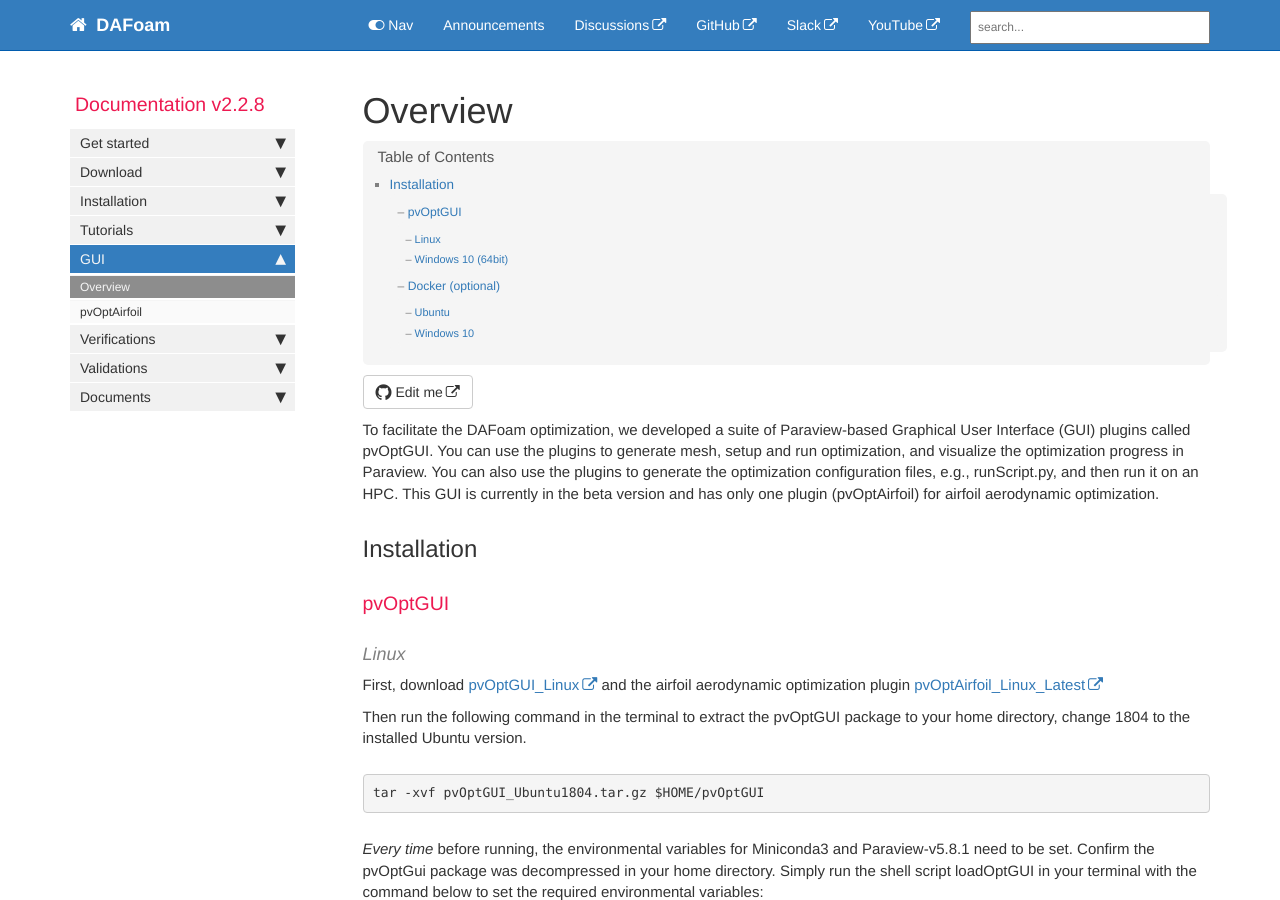
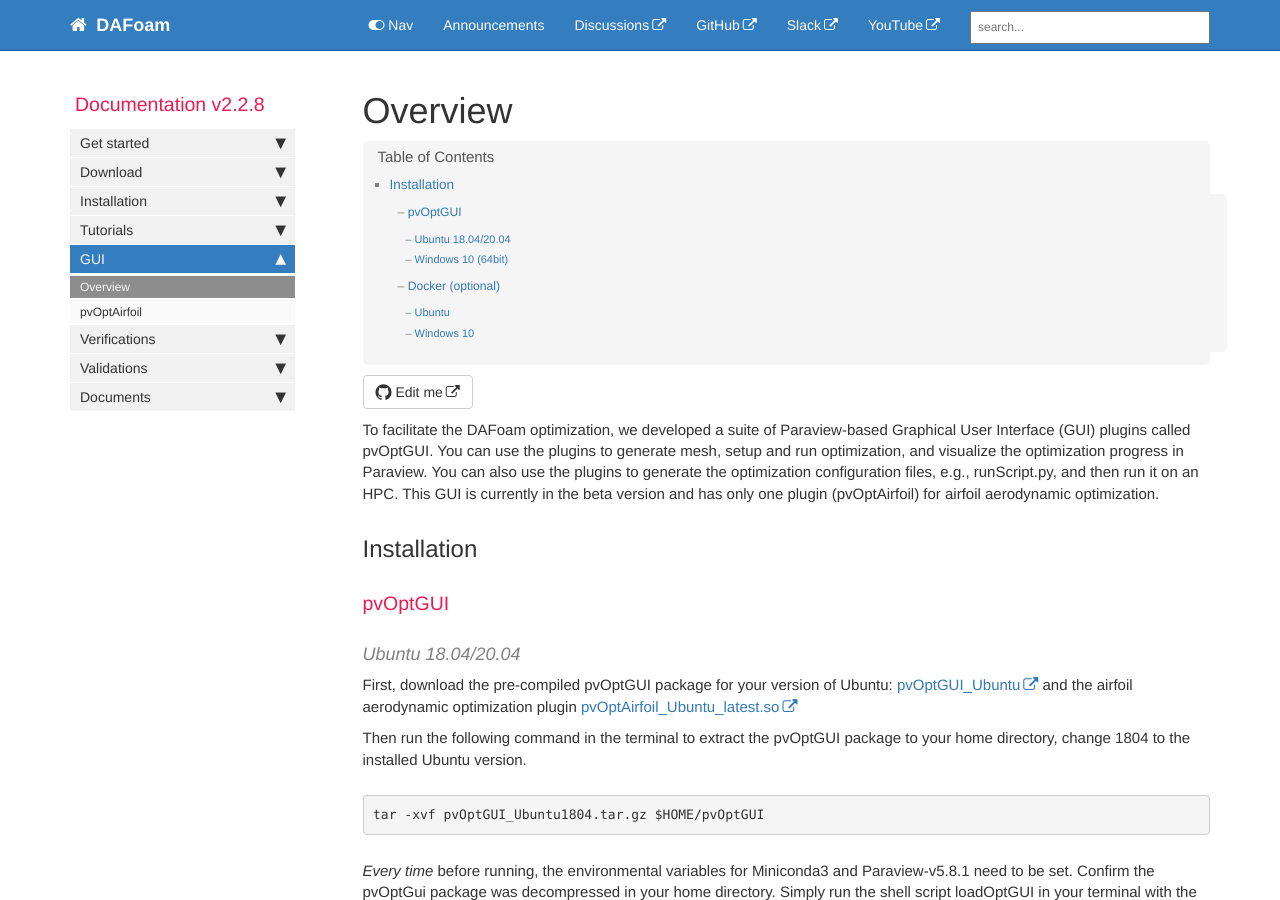
Before and after one commit to DAFoam/DAFoam.github.io, a Jekyll site: the page built from pages/mydoc/mydoc_gui_overview.md, in a window 1280 px wide and 900 px high. Built offline with Jekyll 4.4.1, drawn with Linux system fonts in a browser that asks for light colours; comment, search, counter and statistics services are not loaded.

Commit message:
Revert "Linux Updates"
This reverts commit a162fd4f509765956c371e3fad628bd47907f7e1.

```diff
--- a/pages/mydoc/mydoc_gui_overview.md
+++ b/pages/mydoc/mydoc_gui_overview.md
@@ -13,9 +13,9 @@ To facilitate the DAFoam optimization, we developed a suite of Paraview-based Gr
 
 ### pvOptGUI
 
-#### Linux
+#### Ubuntu 18.04/20.04
 
-First, download [pvOptGUI_Linux](https://github.com/DAFoam/files/releases/tag/pvOptGUI) and the airfoil aerodynamic optimization plugin [pvOptAirfoil_Linux_Latest](https://github.com/DAFoam/files/releases/tag/pvOptGUI)
+First, download the pre-compiled pvOptGUI package for your version of Ubuntu: [pvOptGUI_Ubuntu](https://github.com/DAFoam/files/releases/tag/pvOptGUI) and the airfoil aerodynamic optimization plugin [pvOptAirfoil_Ubuntu_latest.so](https://github.com/DAFoam/files/releases/tag/pvOptGUI)
 
 Then run the following command in the terminal to extract the pvOptGUI package to your home directory, change 1804 to the installed Ubuntu version.
 
@@ -63,7 +63,7 @@ Download the [Miniconda 3](https://repo.anaconda.com/miniconda/Miniconda3-py38_4
 - After the Miniconda3 installation completes, open the pvOptGUI folder containing the new miniconda3 directory and double click minicondaSetup.bat to install the required packages.
 - After the script finishes, a list of packages should appear in the console. Verify matplotlib version is 3.4.2, numpy is 1.20.2, and tk is 8.6.10; afterward you may close the console.
 
-Finally download the airfoil aerodynamic optimization plugin [pvOptAirfoil_Windows10_64bit_latest.zip](https://github.com/DAFoam/files/releases/download/pvOptGUI/pvOptAirfoil_Windows10_64bit_Latest.zip) and extract it
+Finally download the airfoil aerodynamic optimization plugin [pvOptAirfoil_Windows10_64bit_latest.zip](https://github.com/DAFoam/files/releases/download/pvOptGUI/pvOptAirfoil_Windows10_64bit_latest.zip) and extract it
 - pvOptGUI supports multiple GUI plugins, the current version supports only airfoil aerodynamic optimization, i.e., pvOptAirfoil.
 
 
```
